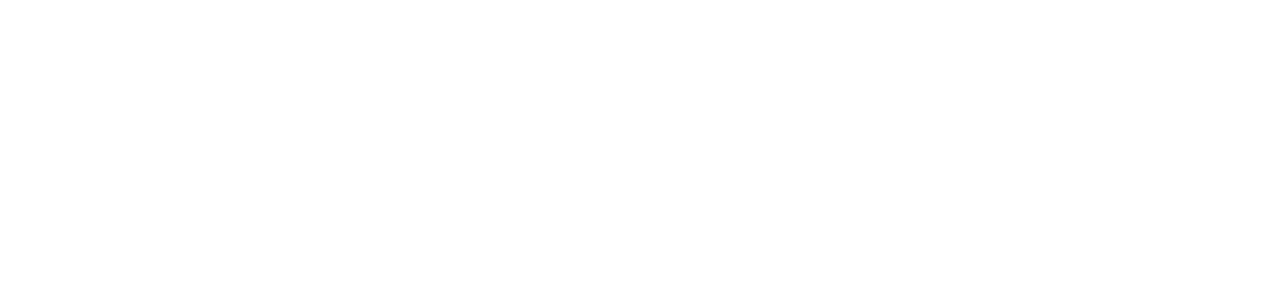
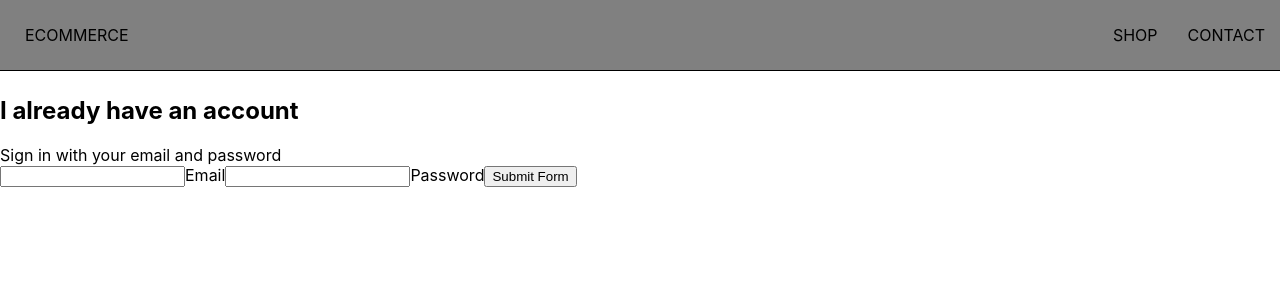
Before and after one commit to programmatic-ali/e-commerce-react-app, a React (Create React App) app: page /signin in a window 1280 px wide. Shown: the top 300 px of the page. Built offline with nearby package versions, Linux system fonts and the light colour scheme.

Commit message:
built header and worked on forms

```diff
--- a/src/App.css
+++ b/src/App.css
@@ -1,3 +1,8 @@
 body {
-    padding: 20px 60px;
+    padding: 0px;
 }
+
+ a {
+     text-decoration: none;
+     color: black;
+ }
--- a/src/App.js
+++ b/src/App.js
@@ -5,6 +5,8 @@
 
 import HomePage from './pages/homepage/homepage.component';
 import ShopPage from './pages/shop/shop.component';
+import Header from './components/header/header.component';
+import SignInAndSignUpPage from './pages/signin-and-signup/signin-and-signup.component';
 
 import './pages/homepage/homepage.styles.scss';
 
@@ -12,9 +14,11 @@
 function App() {
   return (
     <div>
+      <Header />
       <Switch>
         <Route exact path='/' component={HomePage} />
         <Route path='/bags' component={ShopPage} />
+        <Route path='/signin' component={SignInAndSignUpPage} />
       </Switch>
     </div>
   );
--- a/src/components/collection-preview/collection-preview.styles.scss
+++ b/src/components/collection-preview/collection-preview.styles.scss
@@ -2,6 +2,7 @@
     display: flex;
     flex-direction: column;
     margin-bottom: 30px;
+    padding: 0 60px;
 
     .title {
         font-size: 28px;
--- /dev/null
+++ b/src/components/header/header.component.js
@@ -0,0 +1,22 @@
+import React from 'react';
+import { Link } from 'react-router-dom';
+
+import './header.styles.scss';
+
+const Header = () => (
+    <div className="header">
+        <Link to="/" className="logo-container">
+            <div className="logo">ECOMMERCE</div>
+        </Link>
+        <div className="options">
+            <Link className="option" to='/shop'>
+                SHOP
+            </Link>
+            <Link className="option" to='/shop'>
+                CONTACT
+            </Link>
+        </div>
+    </div>
+)
+
+export default Header;
--- /dev/null
+++ b/src/components/header/header.styles.scss
@@ -0,0 +1,27 @@
+.header {
+    height: 70px;
+    width: 100%;
+    display: flex;
+    justify-content: space-between;
+    margin-bottom: 25px;
+    border-bottom: 0.5px solid black;
+    background-color: grey;
+
+    .logo-container {
+        height: 100%;
+        width: 70px;
+        padding: 25px;
+    }
+
+    .options {
+        width: 50%;
+        height: 100%;
+        display: flex;
+        align-items: center;
+        justify-content: flex-end;
+
+        .option {
+            padding: 10px 15px;
+        }
+    }
+}
--- /dev/null
+++ b/src/components/sign-in/sign-in.component.js
@@ -0,0 +1,47 @@
+import React from 'react';
+
+import './sign-in.styles.scss';
+
+class SignIn extends React.Component {
+    constructor(props) {
+        super(props);
+
+        this.state = {
+            email: '',
+            password: ''
+        }
+    }
+
+    handleSubmit = event => {
+        event.preventDefault();
+        this.setState({ email: '', password: '' })
+    }
+
+    handleChange = event => {
+        const { value, name } = event.target;
+
+        this.setState({ [name]: value })
+    }
+
+
+    render() {
+        return (
+            <div className="sign-in">
+                <h2>I already have an account</h2>
+                <span>Sign in with your email and password</span>
+
+                <form onSubmit={this.handleSubmit}>
+                    <input name="email" type="email" value={this.state.email} onChange={this.handleChange} required />
+                    <label>Email</label>
+                    <input name="password" type="password" value={this.state.password} onChange={this.handleChange} required />
+                    <label>Password</label>
+
+                    <input type="submit" value="Submit Form" />
+
+                </form>
+            </div>
+        )
+    }
+}
+
+export default SignIn;
--- /dev/null
+++ b/src/pages/signin-and-signup/signin-and-signup.component.js
@@ -0,0 +1,14 @@
+import React from 'react';
+
+import SignIn from '../../components/sign-in/sign-in.component';
+
+
+import './signin-and-signup.styles.scss';
+
+const SignInAndSignUpPage = () => (
+    <div className="signin-and-signup">
+        <SignIn />
+    </div>
+)
+
+export default SignInAndSignUpPage;
```
Also changed, not shown: src/components/sign-in/sign-in.styles.scss (added), src/pages/signin-and-signup/signin-and-signup.styles.scss (added).
